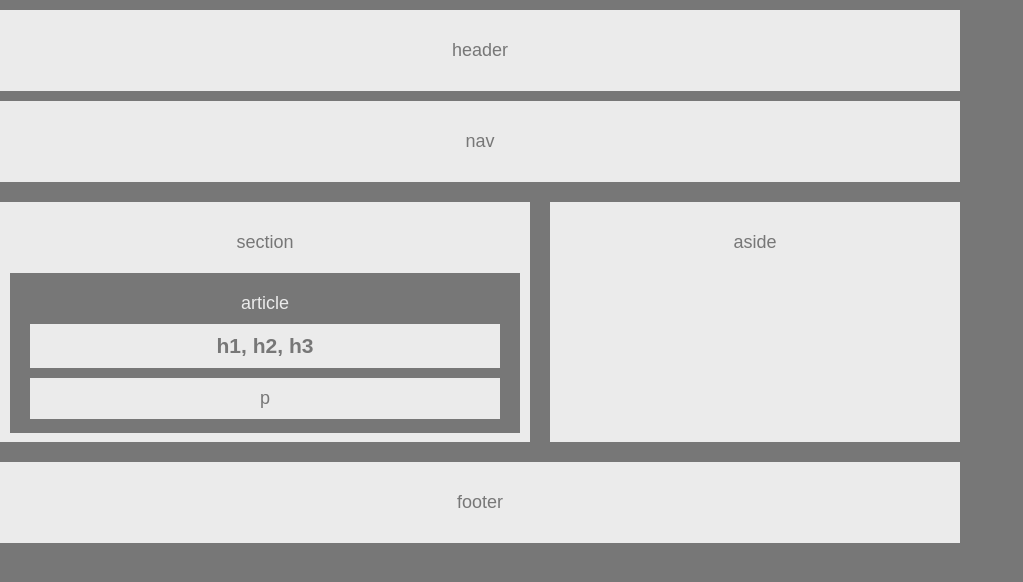
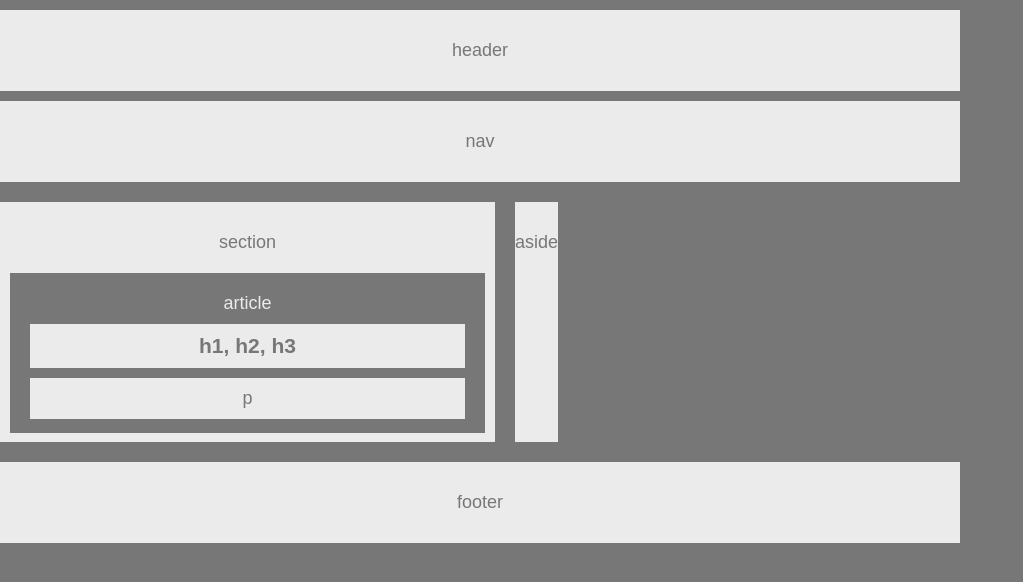
Before and after one commit to dvadz/HW-Wireframe, a plain HTML site: page index.html in a window 1280 px wide. Shown: the whole page, without its empty margins (0-1023 px from the left). Drawn offline with Linux system fonts and the light colour scheme.

Commit message:
changed section width to 495px and aside to 445px

```diff
--- a/style.css
+++ b/style.css
@@ -46,7 +46,7 @@ nav {
 
 section {
     /* sizing */
-    width: 530px;
+    width: 495px;
     height: 210px;
     margin-right: 10px;
     padding: 30px 0 0 0;
@@ -74,7 +74,7 @@ h1, p {
 
 aside {
     /* sizing */
-    width: 410px;
+    width: 445  px;
     height: 210px;
     margin-left: 10px;
     padding: 30px 0 0 0;
```
